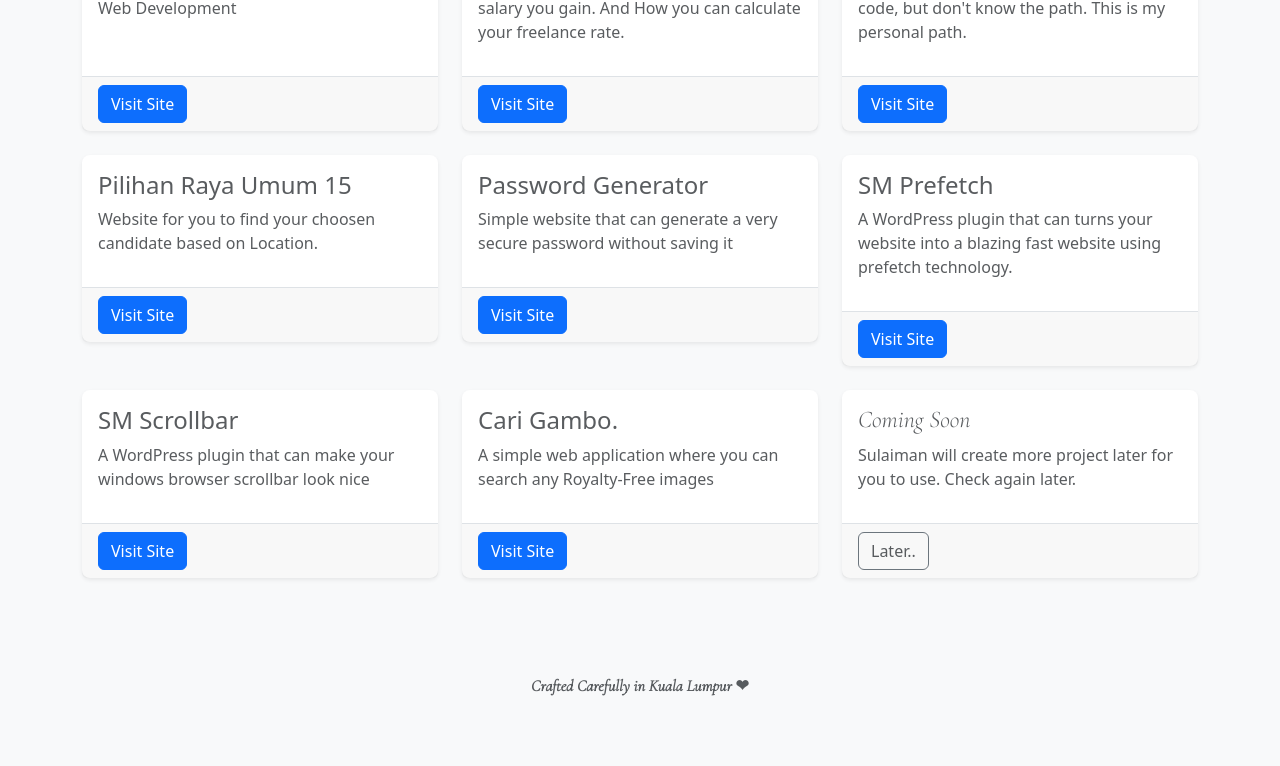
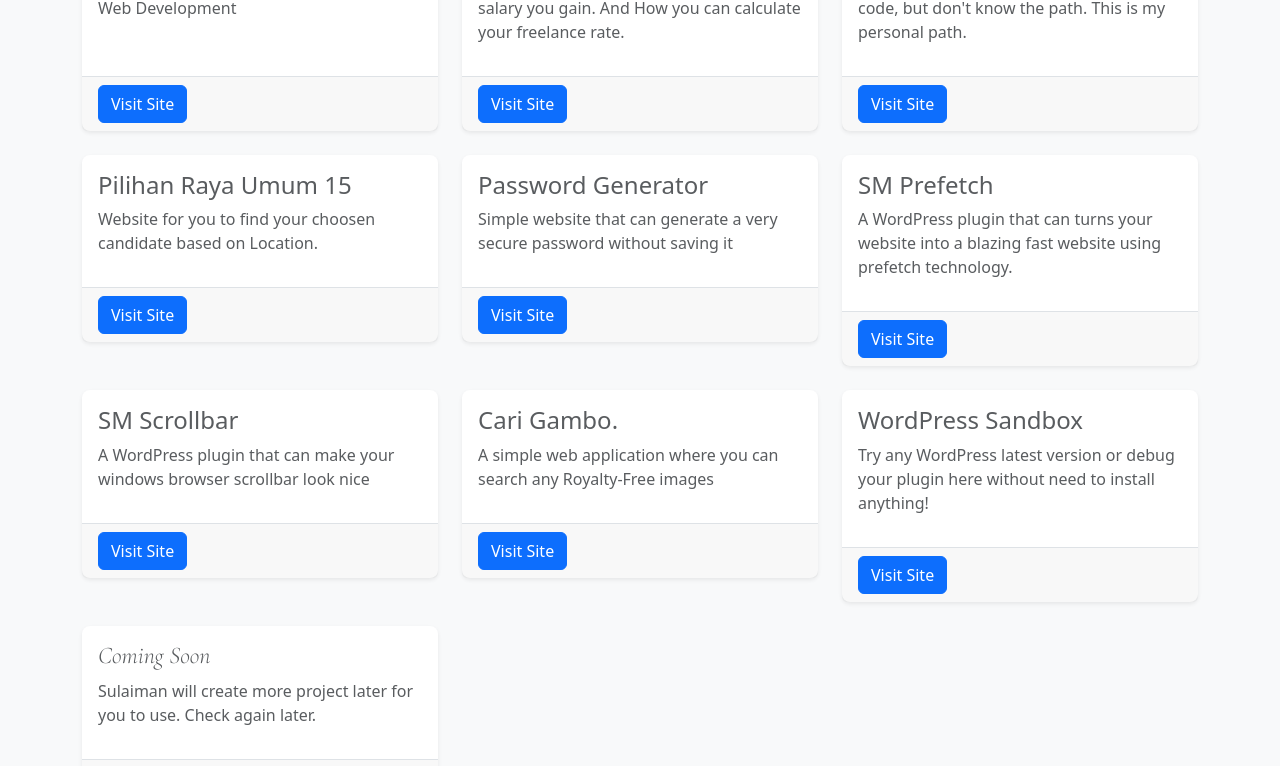
Before and after one commit to msulaimanmisri/sulaiman-profile, a Vue app: page /personal-project in a window 1280 px wide. Shown: the part 443-1209 px from the top of the page. Built offline with nearby package versions, Linux system fonts and the light colour scheme.

Commit message:
add new project

```diff
--- a/src/views/personal-project.vue
+++ b/src/views/personal-project.vue
@@ -170,6 +170,26 @@
                     </div>
                 </div>
 
+                <div class="col-md-4 mt-4 wordPress Local">
+                    <div class="card border-0 shadow-sm rounded-3">
+                        <div class="card-body">
+                            <h4 class="text-muted">
+                                WordPress Sandbox
+                            </h4>
+
+                            <p class="p-0 text-muted">
+                                Try any WordPress latest version or debug your plugin here without need to install anything!
+                            </p>
+                        </div>
+
+                        <div class="card-footer border-top">
+                            <a href="https://wordpress.sulaimanmisri.com" target="_blank"
+                                class="btn btn-primary btn-stm">Visit
+                                Site</a>
+                        </div>
+                    </div>
+                </div>
+
                 <div class="col-md-4 mt-4 comingSoon ">
                     <div class="card border-0 shadow-sm rounded-3">
                         <div class="card-body">
```
Also changed, not shown: 1 other file (tests, documents, lock files or other folders).
